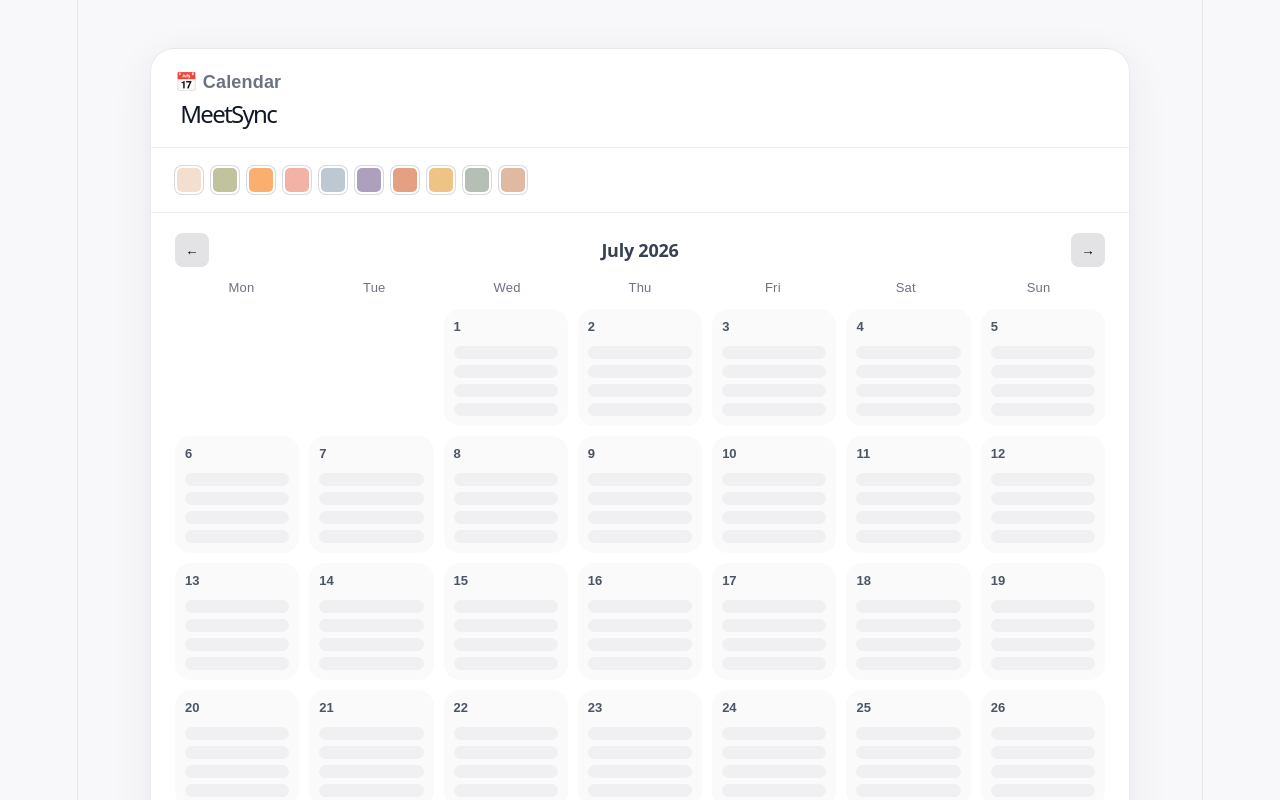
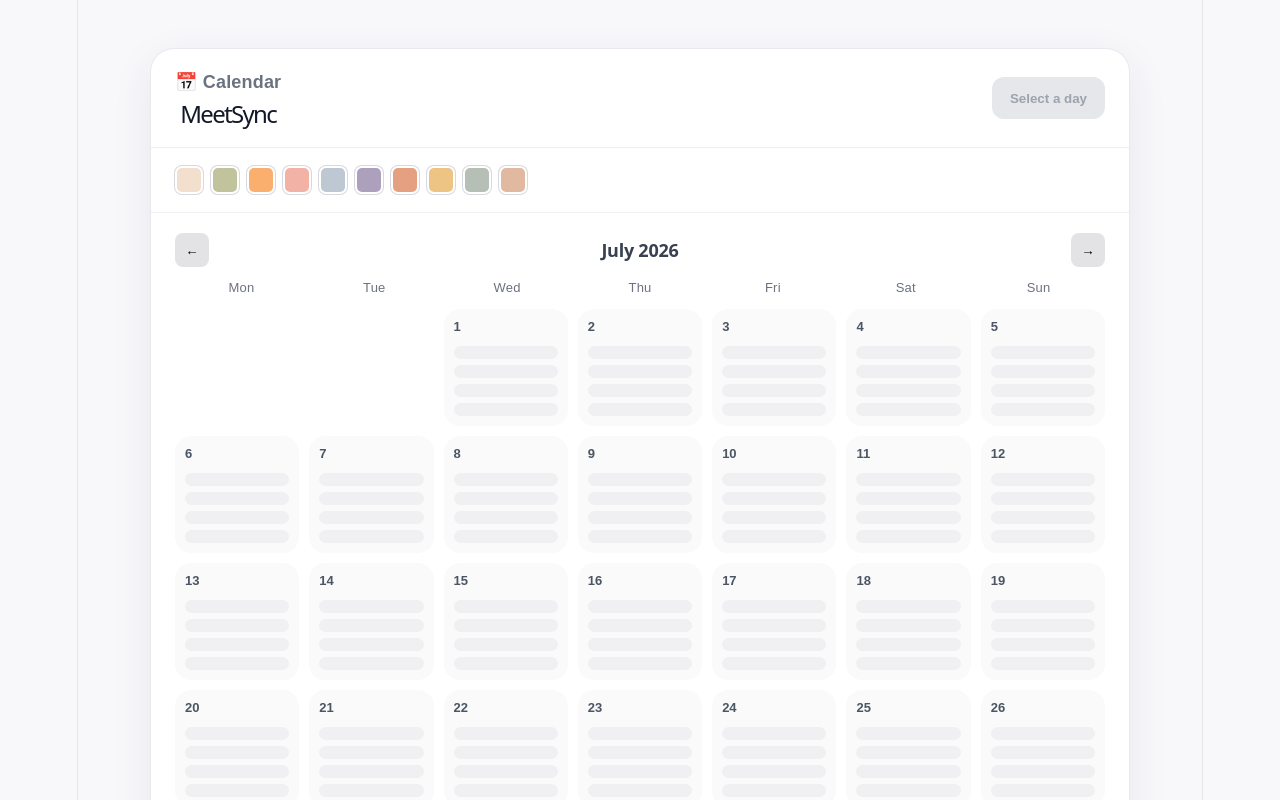
Before and after one commit to aylintosun/meetsync, a React (Vite) app: page / in a window 1280 px wide. Shown: the top 800 px of the page. Built offline with nearby package versions, Linux system fonts and the light colour scheme.

Commit message:
Add note button and selected day state

```diff
--- a/src/App.css
+++ b/src/App.css
@@ -533,6 +533,34 @@
   flex: 0 0 auto;
 }
 
+.add-note-button {
+  min-height: 42px;
+  padding: 0 18px;
+  border: none;
+  border-radius: 12px;
+  background: #7c3aed;
+  color: #ffffff;
+  font-weight: 700;
+  cursor: pointer;
+  transition:
+    transform 0.15s ease,
+    opacity 0.15s ease;
+}
+
+.add-note-button:hover:not(:disabled) {
+  transform: translateY(-1px);
+}
+
+.add-note-button:disabled {
+  background: #e5e7eb;
+  color: #9ca3af;
+  cursor: not-allowed;
+}
+
+.day-card.selected-day {
+  box-shadow: 0 0 0 3px #7c3aed;
+}
+
 @media (max-width: 760px) {
   .calendar-top,
   .setup-row {
--- a/src/App.tsx
+++ b/src/App.tsx
@@ -21,6 +21,7 @@
   const [selectedColor, setSelectedColor] = useState("");
   const [currentDate, setCurrentDate] = useState(new Date());
   const [selectedDay, setSelectedDay] = useState<number | null>(null);
+  const [isDetailsPanelOpen, setIsDetailsPanelOpen] = useState(false);
 
   const [note, setNote] = useState("");
   const [selectedNoteColor, setSelectedNoteColor] = useState("");
@@ -87,6 +88,19 @@
         2,
         "0"
       )}-${String(day).padStart(2, "0")}`;
+    }
+
+    function handleOpenNotesPanel() {
+      if (selectedDay === null) return;
+
+      const dateKey = getDateKey(selectedDay);
+      const colorsForDay = markedDays[dateKey] || [];
+      const firstColor = colorsForDay[0] || "";
+
+      setSelectedNoteColor(firstColor);
+      setNote(firstColor ? notes[dateKey]?.[firstColor] || "" : "");
+      setIsEditingNote(false);
+      setIsDetailsPanelOpen(true);
     }
 
 type PaintAction = "add" | "remove";
@@ -156,7 +170,7 @@
         },
       }));
 
-      setSelectedDay(null);
+      setIsDetailsPanelOpen(false);
       setNote("");
       setSelectedNoteColor("");
     }
@@ -214,6 +228,15 @@
             <p className="app-label">📅 Calendar</p>
             <h1>MeetSync</h1>
           </div>
+          <button
+              type="button"
+              className="add-note-button"
+              onClick={handleOpenNotesPanel}
+              disabled={selectedDay === null}
+            >
+              {selectedDay === null ? "Select a day" : "✎ Add note"}
+            </button>
+
         </header>
 
         <section className="setup-row">
@@ -246,11 +269,13 @@
           currentYear={currentYear}
           currentMonth={currentMonth}
           selectedColor={selectedColor}
+          selectedDay={selectedDay}
+          onSelectDay={setSelectedDay}
           onPaintDay={handlePaintDay}
         />
       </section>
 
-      {selectedDay !== null && (
+      {selectedDay !== null && isDetailsPanelOpen && (
         <DayDetailsPanel
           selectedDay={selectedDay}
           monthName={monthName}
@@ -266,7 +291,7 @@
           onSave={handleSaveNote}
           onDelete={handleDeleteNote}
           onClose={() => {
-            setSelectedDay(null);
+            setIsDetailsPanelOpen(false);
             setNote("");
             setSelectedNoteColor("");
             setIsEditingNote(false);
--- a/src/components/CalendarGrid.tsx
+++ b/src/components/CalendarGrid.tsx
@@ -8,6 +8,8 @@
   currentYear: number;
   currentMonth: number;
   selectedColor: string;
+  selectedDay: number | null;
+  onSelectDay: (day: number) => void;
   onPaintDay: (day: number, action: PaintAction) => void;
 };
 
@@ -17,6 +19,8 @@
   currentYear,
   currentMonth,
   selectedColor,
+  selectedDay,
+  onSelectDay,
   onPaintDay,
 }: CalendarGridProps) {
 
@@ -180,9 +184,11 @@
           <button
             key={dateKey}
             type="button"
-            className="day-card"
+            className={`day-card ${selectedDay === day ? "selected-day" : ""}`}
             data-calendar-day={day}
             onPointerDown={(event) => {
+                onSelectDay(day);
+
                 if (!selectedColor) return;
 
                 event.preventDefault();
```
